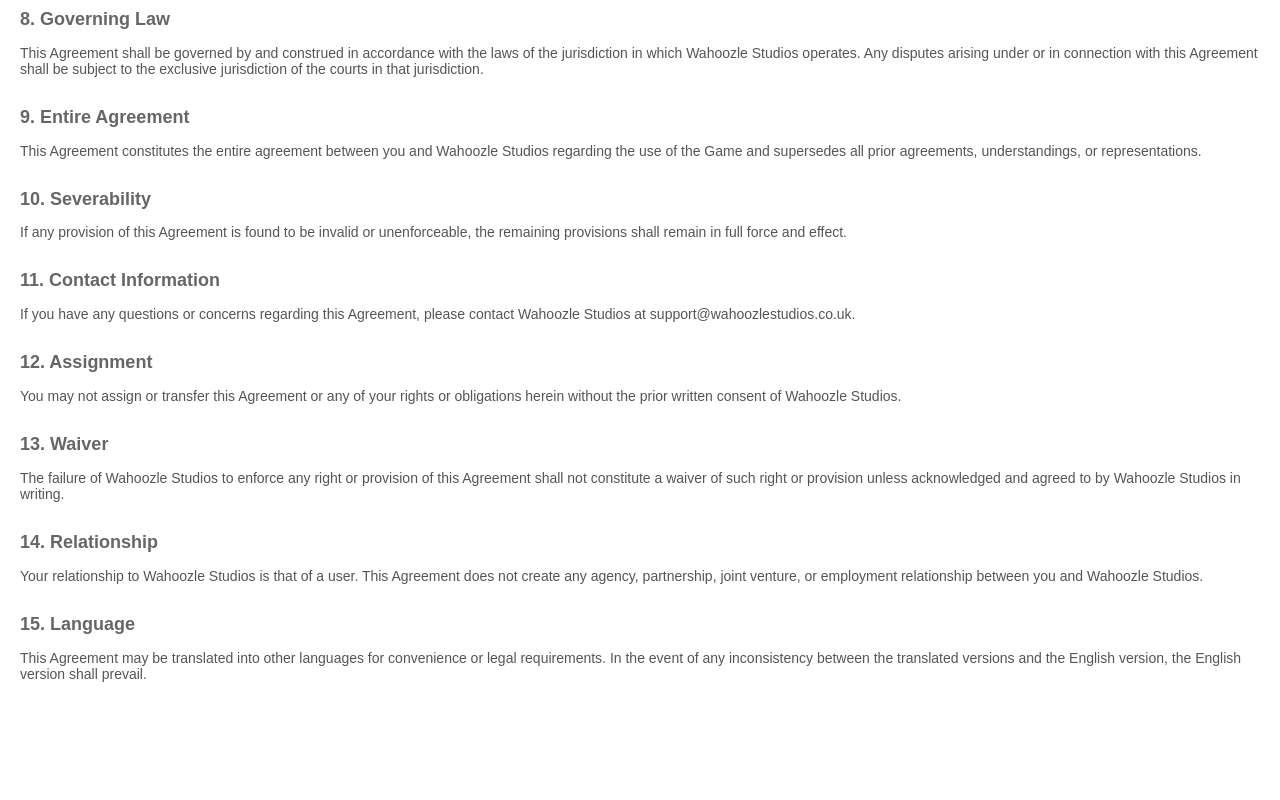
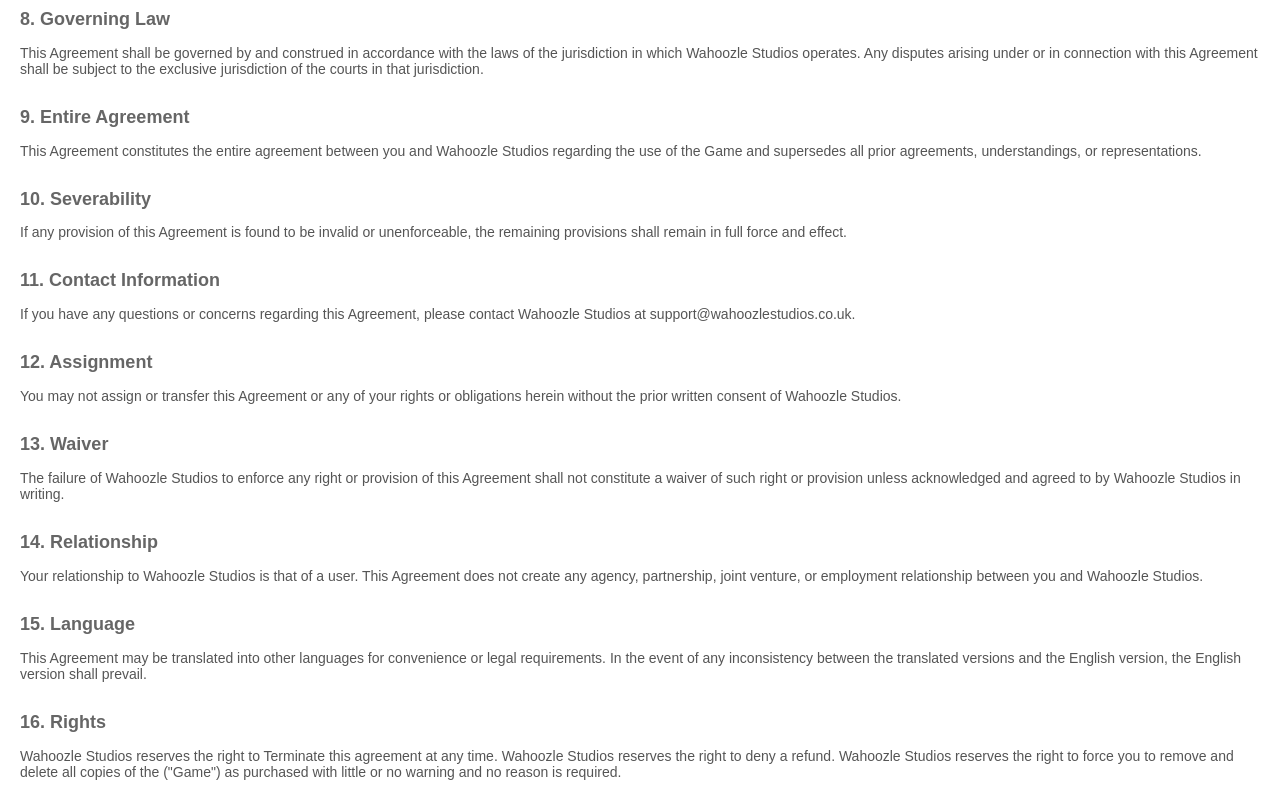
Before and after one commit to WahoozleStudios/eula, a plain HTML site: page docs/index.html in a window 1280 px wide. Shown: the part 819-1619 px from the top of the page. Before the commit the page ends 1521 px from the top, so only its background shows below. Drawn offline with Linux system fonts and the light colour scheme.

Commit message:
added new EULA agreement

```diff
--- a/docs/index.html
+++ b/docs/index.html
@@ -27,7 +27,7 @@
 <body>
   <h1>Wahoozle Studios End User License Agreement (EULA)</h1>
 
-  <p><strong>This End User License Agreement ("Agreement") applies to every user who is a game purchaser, game player, or playtester. By downloading or playing our games, you are automatically agreeing to the terms of this EULA.</strong></p>
+  <p><strong>This End User License Agreement ("Agreement") applies to every user who is a game purchaser, game player, or playtester. By downloading or playing our games, you are automatically agreeing to the terms of this EULA. Faliure to comply with the demands of the EULA will result in fines of up to £100 or legal action.</strong></p>
 
   <h2>1. Grant of License</h2>
   <p>Wahoozle Studios grants you a non-exclusive, non-transferable, revocable license to use the game software ("Game") for your personal, non-commercial use, subject to the terms and conditions of this Agreement.</p>
@@ -77,5 +77,10 @@
 
   <h2>15. Language</h2>
   <p>This Agreement may be translated into other languages for convenience or legal requirements. In the event of any inconsistency between the translated versions and the English version, the English version shall prevail.</p>
+
+  <h2>16. Rights</h2>
+  <p>
+    Wahoozle Studios reserves the right to Terminate this agreement at any time. Wahoozle Studios reserves the right to deny a refund. Wahoozle Studios reserves the right to force you to remove and delete all copies of the ("Game") as purchased with little or no warning and no reason is required.
+  </p>
 </body>
 </html>
```
